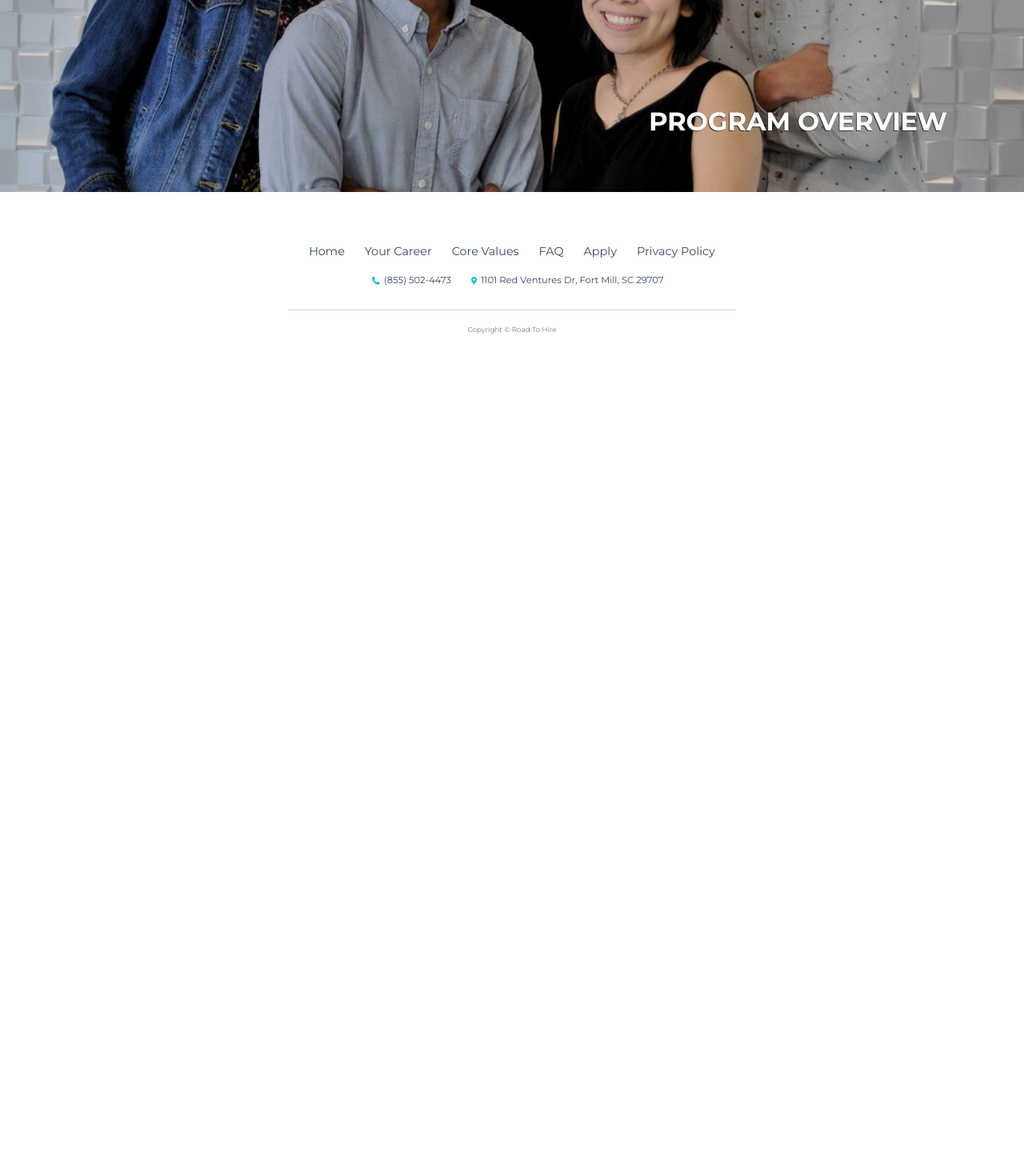
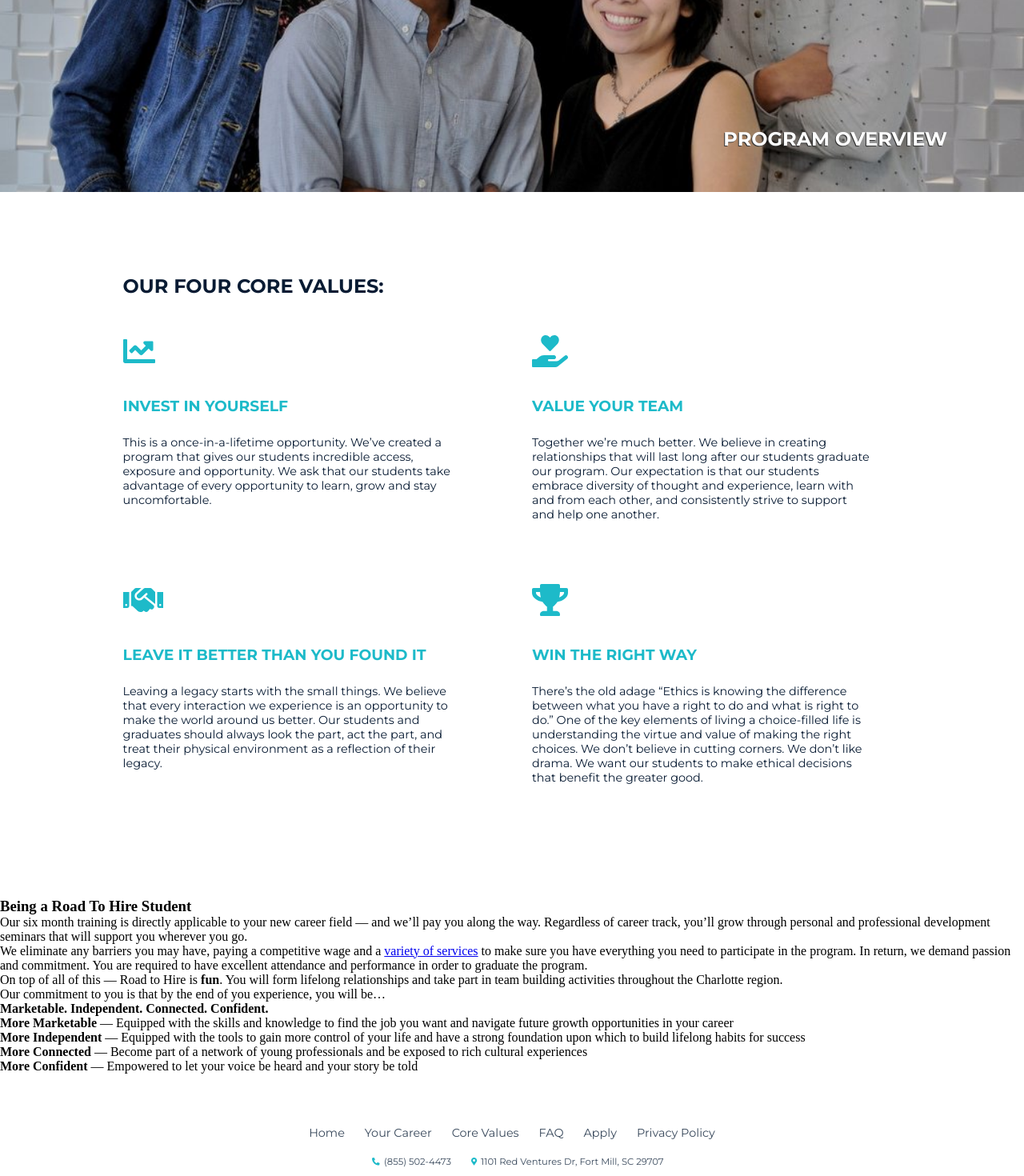
Before and after one commit to Tivler/roadtohire-clone, a React (Create React App) app: page /our-program in a window 1280 px wide. Shown: the part 700-2170 px from the top of the page at 80% size. Before the commit the page ends 1160 px from the top, so only its background shows below. Built offline with nearby package versions, Linux system fonts and the light colour scheme.

Commit message:
added new content to program page

```diff
--- a/src/App.js
+++ b/src/App.js
@@ -6,19 +6,13 @@ import Home from './pages/Home';
 import Program from './pages/Program';
 
 import './App.css';
-import Nav from './components/core/Nav/Nav';
-import Footer from './components/core/Footer/Footer';
-
-
 
 const App = () => {
   return (
     <div className="App">
       <Router>
-        <Nav />
             <Route exact path="/" component={Home} />
             <Route exact path="/our-program" component={Program} />
-        <Footer />
       </Router>
     </div>
   );
--- a/src/components/feature/Hero/_Hero.scss
+++ b/src/components/feature/Hero/_Hero.scss
@@ -1,4 +1,10 @@
 .hero {
+    background: #1dbac9;
+    color: #fff;
+    height: 420px;
+    margin-top: 320px;
+
+    @media only screen and (max-width: 1425px) {
         background: url(/images/hero1.jpg);;
         background-size: cover;
         background-repeat: no-repeat;
@@ -7,36 +13,30 @@
         text-align: center;
         margin-top: 320px;
         color: #fff;
-
-    @media only screen and (min-width: 1425px) {
-        background: #1dbac9;
-        height: 420px;
     }
 
     &--wrapper {
         height: inherit;
         display: flex;
-        justify-content: flex-end;
-        align-items: flex-end;
-        max-width: 1500px;
-        width: 85%;
+        justify-content: center;
+        flex-direction: column;
+        width: 60%;
+        max-width: 1700px;
         margin: 0 auto;
         font-family: 'Montserrat', sans-serif;
 
-        @media only screen and (min-width: 1425px) {
-            justify-content: center;
-            align-items: flex-start;
-            flex-direction: column;
-            text-align: left;
-            width: 65%;
+        @media only screen and (max-width: 1800px) {
+            width: 76%;
         }
 
-        @media only screen and (min-width: 1425px) {
-           justify-content: center;
-           align-items: flex-start;
-           flex-direction: column;
-           text-align: left;
-           width: 65%;
+        @media only screen and (max-width: 1425px) {
+            height: inherit;
+            display: flex;
+            justify-content: flex-end;
+            align-items: flex-end;
+            max-width: 1700px;
+            width: 85%;
+            margin: 0 auto;
         }
 
     }
@@ -46,7 +46,7 @@
         font-weight: 700;
         line-height: 1.5;
         color: #fff;
-        font-size: 2em;
+        font-size: 1.5em;
         text-transform: uppercase;
         text-shadow: -1px 1px 0 rgb(53, 53, 53);
 
--- /dev/null
+++ b/src/components/feature/Student/Student.jsx
@@ -0,0 +1,22 @@
+import React from 'react';
+
+const Student = () => {
+    return (
+        <>
+            <section className="student">
+                <h3 className="student__title">Being a Road To Hire Student</h3>
+                    <p>Our  six month training is directly applicable to your new career field — and we’ll pay you along the way. Regardless of career track, you’ll grow through personal and professional development seminars that will support you wherever you go.</p>
+                    <p>We eliminate any barriers you may have, paying a competitive wage and a <a href="/">variety of services</a> to make sure you have everything you need to participate in the program. In return, we demand passion and commitment. You are required to have excellent attendance and performance in order to graduate the program. </p>
+                    <p>On top of all of this — Road to Hire is <strong>fun</strong>. You will form lifelong relationships and take part in team building activities throughout the Charlotte region. </p>
+                    <p>Our commitment to you is that by the end of you experience, you will be…</p>
+                <h4 className="student__subtitle">Marketable. Independent. Connected. Confident.</h4>
+                    <p><strong>More Marketable</strong> — Equipped with the skills and knowledge to find the job you want and navigate future growth opportunities in your career</p>
+                    <p><strong>More Independent</strong> — Equipped with the tools to gain more control of your life and have a strong foundation upon which to build lifelong habits for success</p>
+                    <p><strong>More Connected</strong> — Become part of a network of young professionals and be exposed to rich cultural experiences</p>
+                    <p><strong>More Confident</strong> — Empowered to let your voice be heard and your story be told  </p>
+            </section>
+        </>
+    )
+}
+
+export default Student;
--- /dev/null
+++ b/src/components/feature/ValuesSection/ValuesSection.jsx
@@ -0,0 +1,50 @@
+import React from 'react';
+import './_ValuesSection.scss'
+
+import Values from '../../layout/Values/Values';
+
+import { faChartLine, faHandHoldingHeart, faHandshake, faTrophy } from "@fortawesome/free-solid-svg-icons";
+
+const ValuesSection = () => {
+    return (
+        <section className="corevalues">
+            <h2 className="corevalues__title">Our Four Core Values:</h2>
+            <div className="valuecards">
+                <Values
+                    icon={faChartLine}
+                    title="Invest In Yourself"
+                    content="This is a once-in-a-lifetime opportunity.
+                    We’ve created a program that gives our students incredible access,
+                    exposure and opportunity. We ask that our students take advantage of
+                    every opportunity to learn, grow and stay uncomfortable. "
+                />
+                <Values
+                    icon={faHandHoldingHeart}
+                    title="Value Your Team"
+                    content="Together we’re much better. We believe in creating relationships
+                    that will last long after our students graduate our program. Our expectation
+                    is that our students embrace diversity of thought and experience, learn with
+                    and from each other, and consistently strive to support and help one another. "
+                />
+                <Values
+                    icon={faHandshake}
+                    title="Leave It Better Than You Found It"
+                    content="Leaving a legacy starts with the small things. We believe that every
+                    interaction we experience is an opportunity to make the world around us better.
+                    Our students and graduates should always look the part, act the part, and treat
+                    their physical environment as a reflection of their legacy."
+                />
+                <Values
+                    icon={faTrophy}
+                    title="Win The Right Way"
+                    content="There’s the old adage “Ethics is knowing the difference between what you have
+                    a right to do and what is right to do.” One of the key elements of living a choice-filled
+                    life is understanding the virtue and value of making the right choices. We don’t believe in
+                    cutting corners. We don’t like drama. We want our students to make ethical decisions that benefit the greater good."
+                />
+            </div>
+        </section>
+    )
+}
+
+export default ValuesSection;
--- /dev/null
+++ b/src/components/feature/ValuesSection/_ValuesSection.scss
@@ -0,0 +1,45 @@
+.corevalues__title {
+    font-family: 'Montserrat' , sans-serif;
+    font-weight: 700;
+    line-height: 1.8;
+    margin: 0 0 1em 0;
+    color: #081b33;
+    text-transform: uppercase;
+    width: 60%;
+    margin: 0 auto;
+    padding: 4em 0 0 0;
+
+    @media only screen and (max-width: 1800px) {
+        width: 76%;
+    }
+
+    @media only screen and (max-width: 1025px) {
+        width: 70%;
+    }
+}
+
+.valuecards {
+    display: flex;
+    padding: 2.5em 0 7em 0;
+    justify-content: space-around;
+    width: 60%;
+    max-width: 1700px;
+    min-width: 300px;
+    margin: 0 auto;
+
+    @media only screen and (max-width: 1800px) {
+        width: 76%;
+    }
+
+    @media only screen and (max-width: 1600px) {
+        display: grid;
+        grid-template-columns: 1fr 1fr;
+        grid-gap: 50px;
+        justify-content: center;
+     }
+
+    @media only screen and (max-width: 1025px) {
+        width: 70%;
+        grid-template-columns: 1fr;
+    }
+}
--- a/src/components/layout/Card/_Card.scss
+++ b/src/components/layout/Card/_Card.scss
@@ -1,6 +1,7 @@
 .card {
     width: inherit;
     font-family: 'Montserrat' , sans-serif;
+    color: #081b33;
     display: flex;
     flex-direction: column;
     justify-content: space-between;
--- /dev/null
+++ b/src/components/layout/Values/Values.jsx
@@ -0,0 +1,18 @@
+import React from 'react';
+import './_Values.scss';
+
+import { FontAwesomeIcon } from '@fortawesome/react-fontawesome';
+
+const Values = (props) => {
+    return (
+        <>
+            <div className="values">
+                <FontAwesomeIcon className="values__icon" icon={props.icon} />
+                <h3 className="values__title">{props.title}</h3>
+                <p className="values__content">{props.content}</p>
+            </div>
+        </>
+    )
+}
+
+export default Values;
--- /dev/null
+++ b/src/components/layout/Values/_Values.scss
@@ -0,0 +1,37 @@
+.values {
+    width: inherit;
+    font-family: 'Montserrat' , sans-serif;
+    color: #081b33;
+    display: flex;
+    flex-direction: column;
+    margin: 0 1.5rem 0 0;
+
+     @media only screen and (max-width: 1600px) {
+        width: 100%;
+    }
+
+    &__icon {
+        font-size: 2.5em;
+        color: #1dbac9;
+        margin-bottom: .8em;
+    }
+
+    &__title {
+        font-weight: 700;
+        line-height: 1.8;
+        margin: 0 0 1em 0;
+        color: #1dbac9;
+        text-transform: uppercase;
+        width: fit-content;
+    }
+
+    &__content {
+        font-size: .9em;
+        margin-bottom: 2em;
+        width: 92%;
+
+        @media only screen and (max-width: 1025px) {
+            width: 100%;
+        }
+    }
+}
--- a/src/pages/Home.jsx
+++ b/src/pages/Home.jsx
@@ -1,21 +1,26 @@
 import React from 'react';
 import '../App.css';
 
+
+import Nav from '../components/core/Nav/Nav';
 import VideoHero from '../components/feature/VideoHero/VideoHero';
 import Info from '../components/feature/Info/Info';
 import ContentDivider from '../components/feature/ContentDivider/ContentDivider';
 import CardSection from '../components/feature/CardSection/CardSection';
 import Mission from '../components/feature/Mission/Mission';
+import Footer from '../components/core/Footer/Footer';
 
 class Home extends React.Component {
     render () {
         return (
         <div className="home">
+            <Nav />
             <VideoHero />
             <Mission />
             <Info />
             <CardSection />
             <ContentDivider />
+            <Footer />
         </div>
     )
     }
--- a/src/pages/Program.jsx
+++ b/src/pages/Program.jsx
@@ -2,15 +2,23 @@ import React from 'react';
 import '../App.css';
 
 import Hero from '../components/feature/Hero/Hero';
+import ValuesSection from '../components/feature/ValuesSection/ValuesSection';
+import Nav from '../components/core/Nav/Nav';
+import Footer from '../components/core/Footer/Footer';
+import Student from '../components/feature/Student/Student';
 
 const Program = () => {
     return (
         <>
+            <Nav />
             <Hero
                 title="Program Overview"
                 quote='" I finally feel confident and know that there’s much more success in my future. The program has changed my life completely and has unleashed the powerful woman that I am today. "'
                 author="HANNAH DALLA RIVA | SALES '18"
             />
+            <ValuesSection />
+            <Student />
+            <Footer />
         </>
     )
 }
```
Also changed, not shown: src/components/feature/Student/_Student.scss (added). Lines whose indentation alone changed are shown as unchanged.
